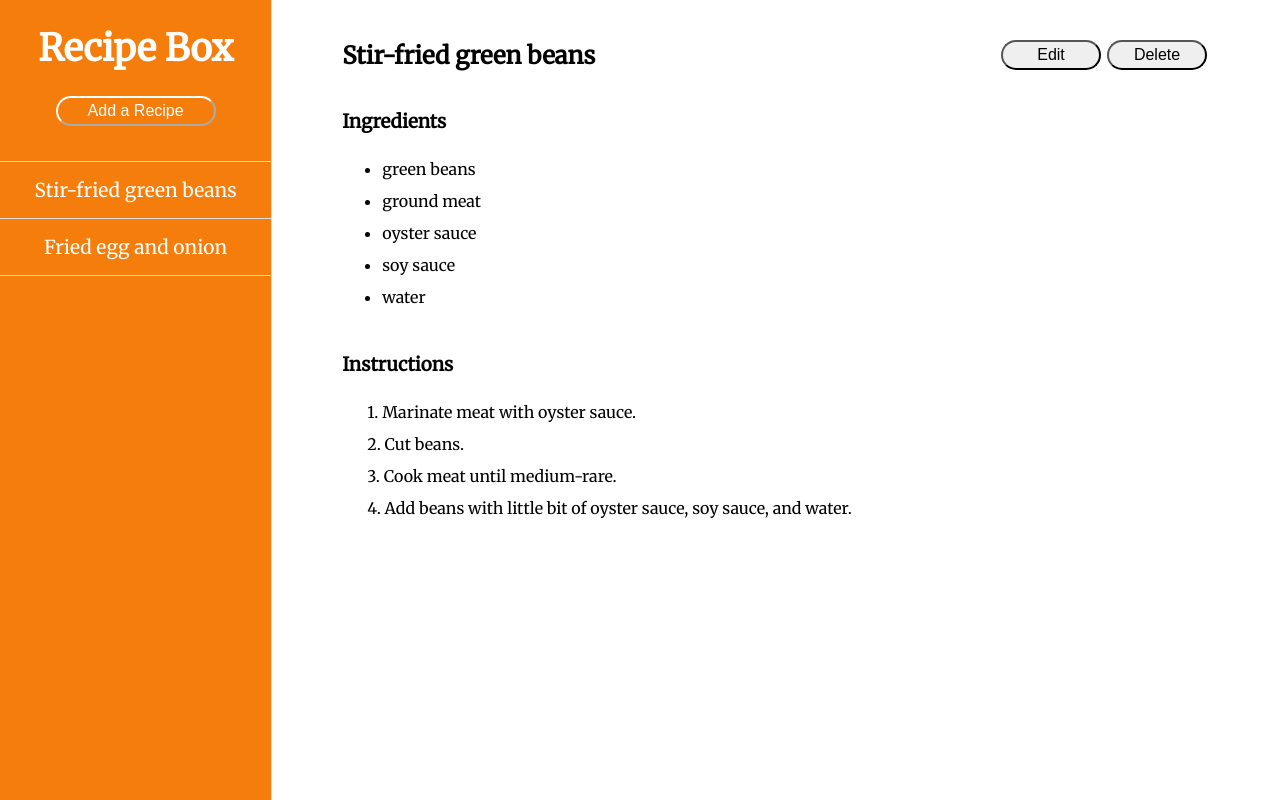
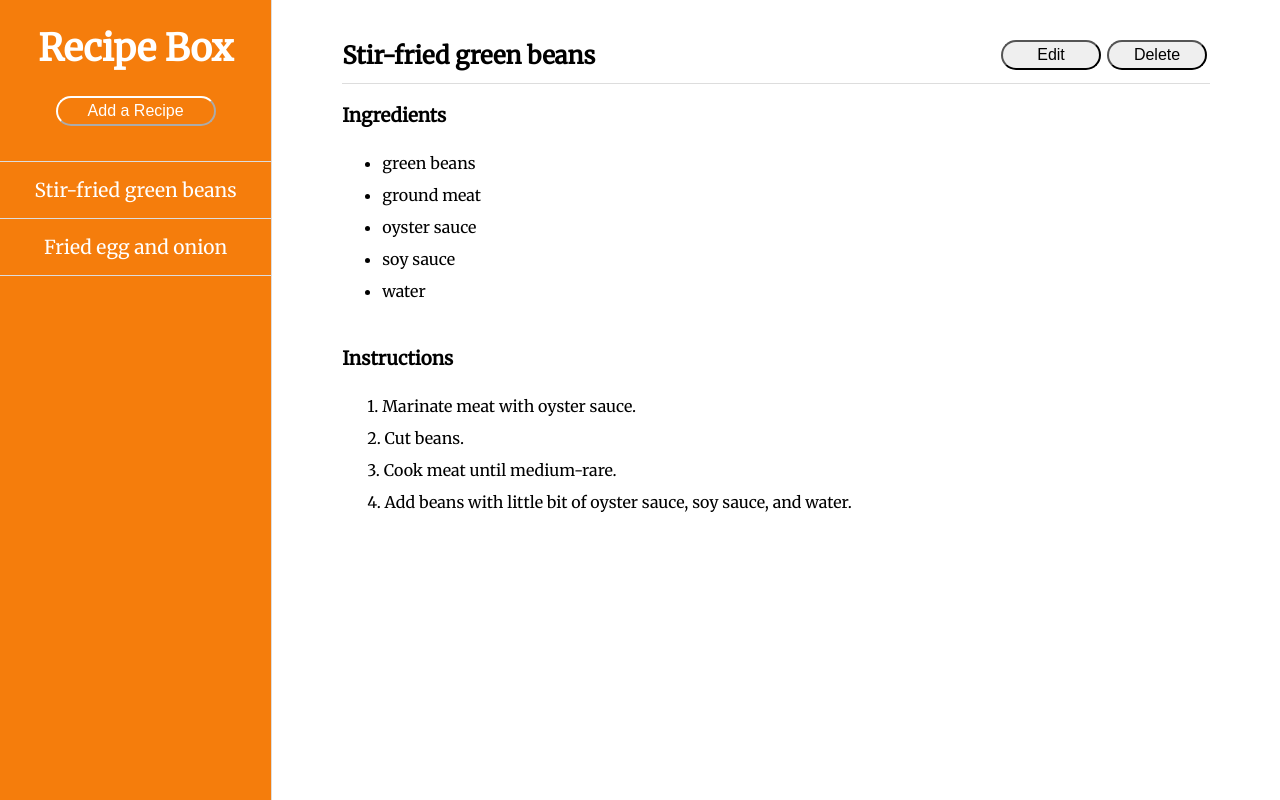
Before and after one commit to tymeart/recipe-box, a React (Create React App) app: page / in a window 1280 px wide. Both pictures are taken after a click on the item "Stir-fried green beans". Built offline with nearby package versions, Linux system fonts and the light colour scheme.

Commit message:
Add keyline and redistribute recipe heading spacing

```diff
--- a/src/index.css
+++ b/src/index.css
@@ -118,8 +118,14 @@ form button {
 }
 
 .recipe-heading {
+  border-bottom: 1px solid #DDD;
   display: flex;
   justify-content: space-between;
+  margin-bottom: 20px;
+}
+
+.recipe-heading h2 {
+  margin-bottom: 12px;
 }
 
 .ingredients, .instructions {
```
